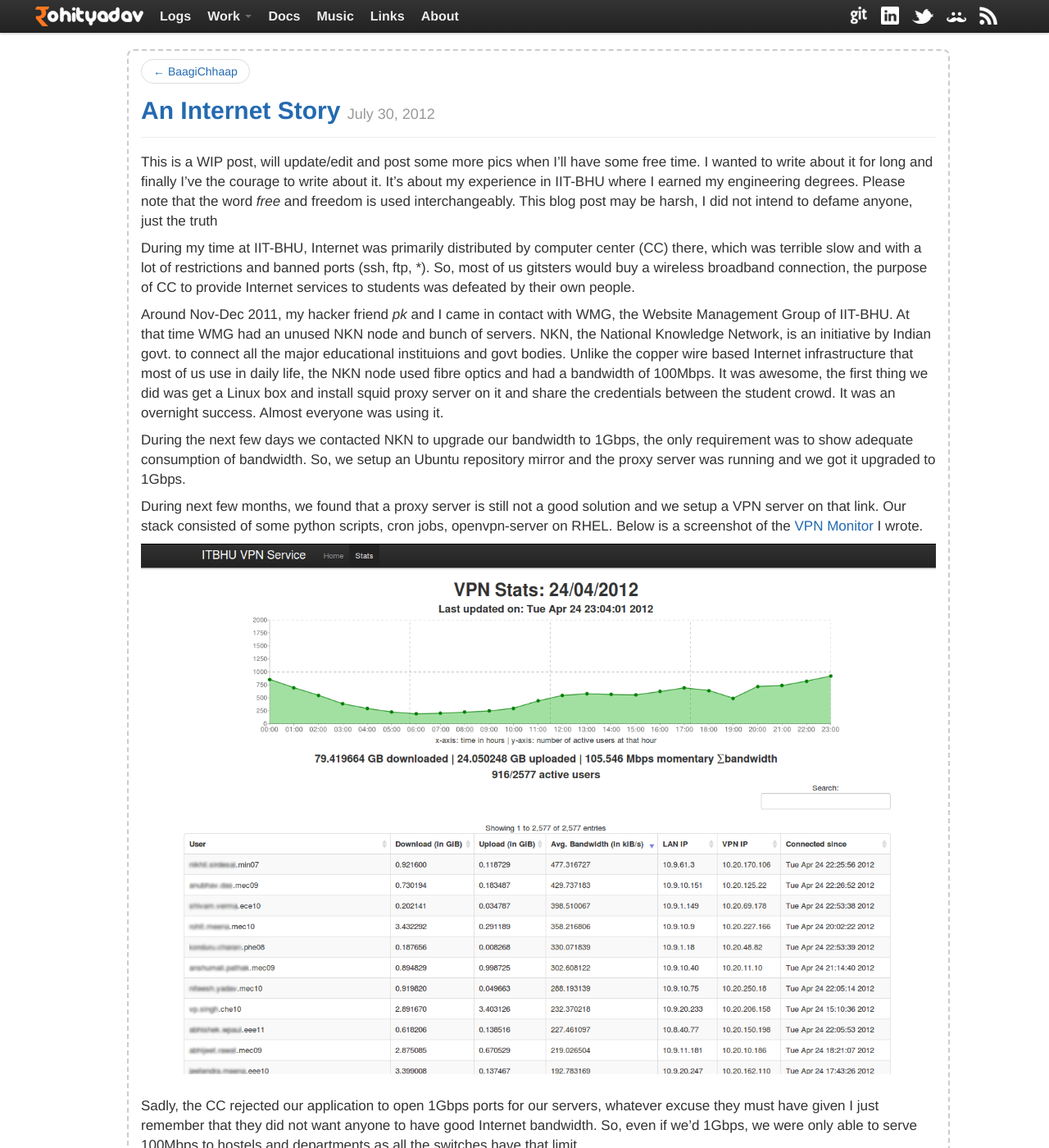
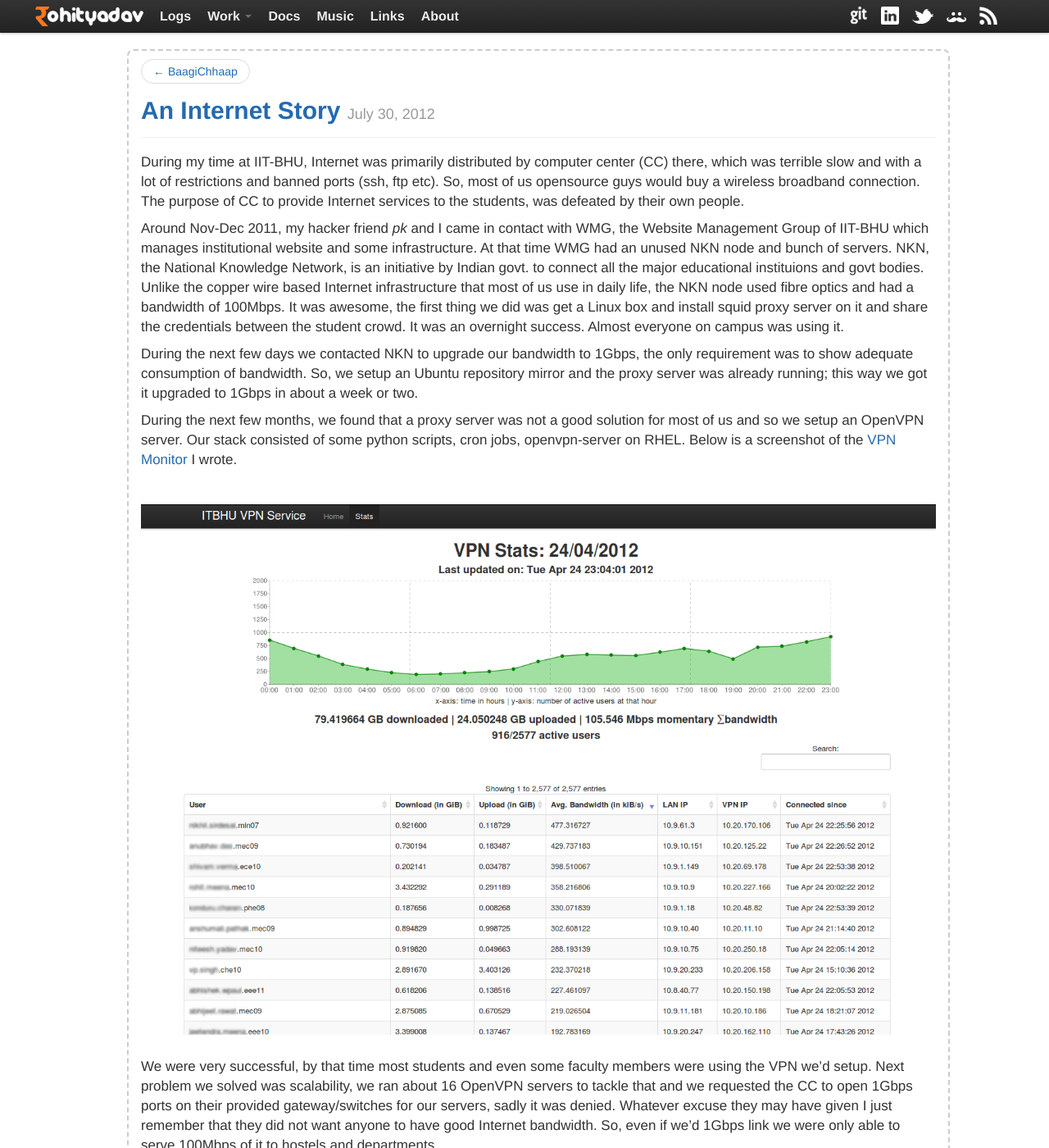
Before and after one commit to rohityadavcloud/rohityadavcloud.github.io, a Jekyll site: the page built from _posts/2012-07-30-an-internet-story.markdown, in a window 1280 px wide and 1400 px high. Shown: the whole window at 82% size. Built offline with Jekyll 4.4.1, drawn with Linux system fonts in a browser that asks for light colours; Markdown is read by kramdown in place of the engine named in the settings; comment, search, counter and statistics services are not loaded; some of the changed text lies outside the part shown.

Commit message:
update wip post

```diff
--- a/_posts/2012-07-30-an-internet-story.markdown
+++ b/_posts/2012-07-30-an-internet-story.markdown
@@ -1,22 +1,21 @@
 ---
 layout: post
 title: An Internet Story
-excerpt: Politics of free Internet in academia
+excerpt: Politics of free Internet in BHU
 ---
 
-This is a WIP post, will update/edit and post some more pics when I'll have some free time. I wanted to write about it for long and finally I've the courage to write about it. It's about my experience in IIT-BHU where I earned my engineering degrees. Please note that the word _free_ and freedom is used interchangeably. This blog post may be harsh, I did not intend to defame anyone, just the truth
+During my time at IIT-BHU, Internet was primarily distributed by computer center (CC) there, which was terrible slow and with a lot of restrictions and banned ports (ssh, ftp etc). So, most of us opensource guys would buy a wireless broadband connection. The purpose of CC to provide Internet services to the students, was defeated by their own people.
 
-During my time at IIT-BHU, Internet was primarily distributed by computer center (CC) there, which was terrible slow and with a lot of restrictions and banned ports (ssh, ftp, *). So, most of us gitsters would buy a wireless broadband connection, the purpose of CC to provide Internet services to students was defeated by their own people.
+Around Nov-Dec 2011, my hacker friend _pk_ and I came in contact with WMG, the Website Management Group of IIT-BHU which manages institutional website and some infrastructure. At that time WMG had an unused NKN node and bunch of servers. NKN, the National Knowledge Network, is an initiative by Indian govt. to connect all the major educational instituions and govt bodies. Unlike the copper wire based Internet infrastructure that most of us use in daily life, the NKN node used fibre optics and had a bandwidth of 100Mbps. It was awesome, the first thing we did was get a Linux box and install squid proxy server on it and share the credentials between the student crowd. It was an overnight success. Almost everyone on campus was using it.
 
-Around Nov-Dec 2011, my hacker friend _pk_ and I came in contact with WMG, the Website Management Group of IIT-BHU. At that time WMG had an unused NKN node and bunch of servers. NKN, the National Knowledge Network, is an initiative by Indian govt. to connect all the major educational instituions and govt bodies. Unlike the copper wire based Internet infrastructure that most of us use in daily life, the NKN node used fibre optics and had a bandwidth of 100Mbps. It was awesome, the first thing we did was get a Linux box and install squid proxy server on it and share the credentials between the student crowd. It was an overnight success. Almost everyone was using it.
+During the next few days we contacted NKN to upgrade our bandwidth to 1Gbps, the only requirement was to show adequate consumption of bandwidth. So, we setup an Ubuntu repository mirror and the proxy server was already running; this way we got it upgraded to 1Gbps in about a week or two.
 
-During the next few days we contacted NKN to upgrade our bandwidth to 1Gbps, the only requirement was to show adequate consumption of bandwidth. So, we setup an Ubuntu repository mirror and the proxy server was running and we got it upgraded to 1Gbps.
+During the next few months, we found that a proxy server was not a good solution for most of us and so we setup an OpenVPN server. Our stack consisted of some python scripts, cron jobs, openvpn-server on RHEL. Below is a screenshot of the [VPN Monitor](https://github.com/bhaisaab/hacktools/tree/master/vpnmon) I wrote.
 
-During next few months, we found that a proxy server is still not a good solution and we setup a VPN server on that link. Our stack consisted of some python scripts, cron jobs, openvpn-server on RHEL. Below is a screenshot of the [VPN Monitor](https://github.com/bhaisaab/hacktools/tree/master/vpnmon) I wrote.
 <br><center><img align="center" src="/images/vpnstats.png"></center><br>
 
-Sadly, the CC rejected our application to open 1Gbps ports for our servers, whatever excuse they must have given I just remember that they did not want anyone to have good Internet bandwidth. So, even if we'd 1Gbps, we were only able to serve 100Mbps to hostels and departments as all the switches have that limit.
+We were very successful, by that time most students and even some faculty members were using the VPN we'd setup. Next problem we solved was scalability, we ran about 16 OpenVPN servers to tackle that and we requested the CC to open 1Gbps ports on their provided gateway/switches for our servers, sadly it was denied. Whatever excuse they may have given I just remember that they did not want anyone to have good Internet bandwidth. So, even if we'd 1Gbps link we were only able to serve 100Mbps of it to hostels and departments.
 
-When something new and innovative disrupts and challenges the workflow of life, there are haters and supporters. I faced the same kind of situation, we all did, all four of us who were involved with our little VPN project. Almost everyone on the IIT-BHU campus was using it. I was happy with it. But it did not last very long.
+When something new and innovative disrupts and challenges the workflow of life, there are haters and supporters. I faced the same kind of situation, we all did, all four of us who were involved with our little VPN project. Almost everyone on the IIT-BHU campus was using it, at one time I'd seen at least 1000 people using it. I'm happy with what we did and what we achieved and learnt during the whole chaos. And I've something to brag about ;)
 
-Long story short, a friend who was involved with us and had issues with a big guy nuked the server which later on I had to re-setup and I ended up losing a hacker friend. Anyway when I graduated and left the place, some legal issue came up that had to do with logging the VPN servers and the big guy shut down the VPN servers. CC 1, Internet 0.
+Long story short, a friend who was involved with us and had issues with a big guy nuked the server which later on I had to re-setup and I ended up losing a hacker friend. Anyway when I graduated and left the place, some legal issue came up that had to do with logging the VPN servers and the big guy shut down the VPN servers.
```
Also changed, not shown: _posts/2012-04-23-baagichhaap.markdown (+3 -5 lines), 1 other file.
